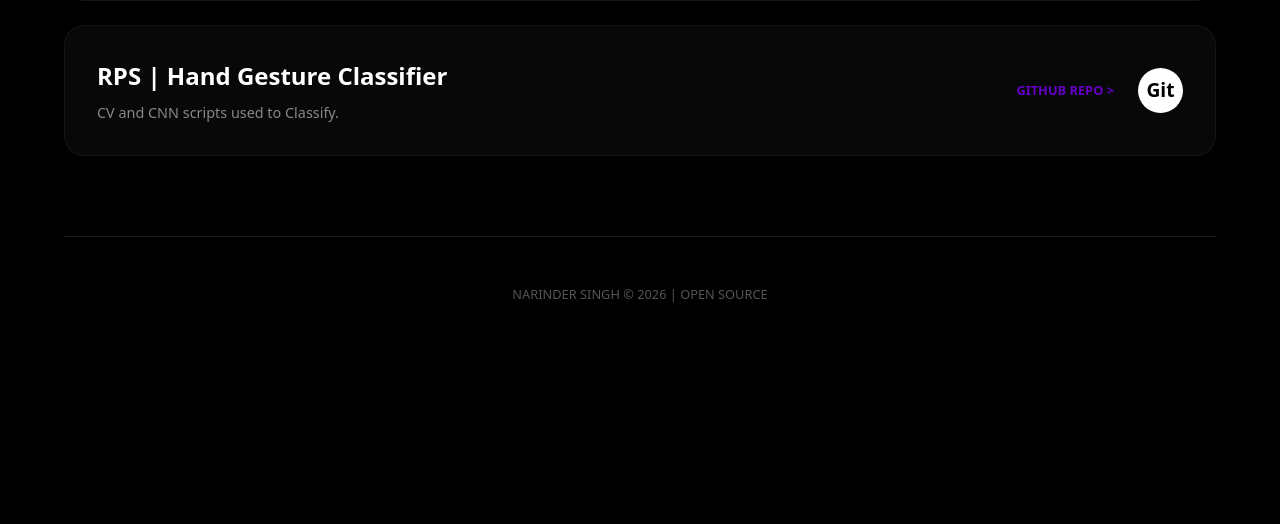
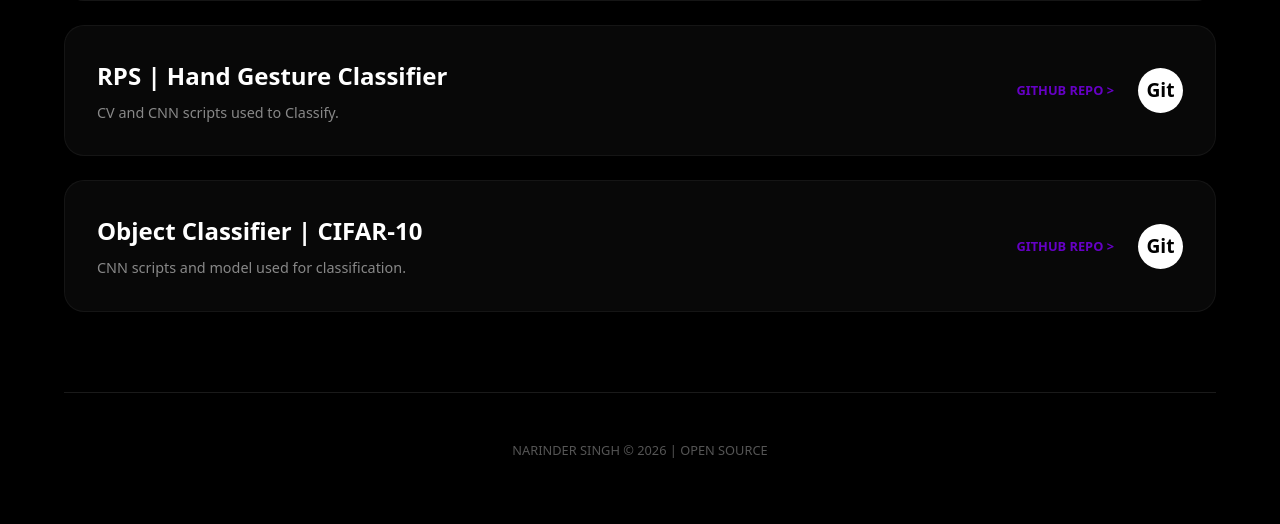
Before and after one commit to themehmi/PortFolio, a Flask app: page /resources in a window 1280 px wide. Shown: the part 760-1284 px from the top of the page. Before the commit the page ends 1062 px from the top, so only its background shows below. Run offline with Flask 3, Linux system fonts and the light colour scheme.

Commit message:
Update resources.html

```diff
--- a/templates/resources.html
+++ b/templates/resources.html
@@ -279,6 +279,17 @@
                     </div>
                 </a>
 
+                <a href="https://github.com/themehmi/Object-Detection" class="resource-item">
+                    <div class="repo-info">
+                        <h2>Object Classifier | CIFAR-10</h2>
+                        <p>CNN scripts and model used for classification.</p>
+                    </div>
+                    <div class="repo-meta">
+                        <span style="color: #6600c5; font-size: 0.8rem; font-weight: bold;">GITHUB REPO &gt;</span>
+                        <div class="github-link">Git</div>
+                    </div>
+                </a>
+
             </div>
 
             <footer class="resource-footer">
```
